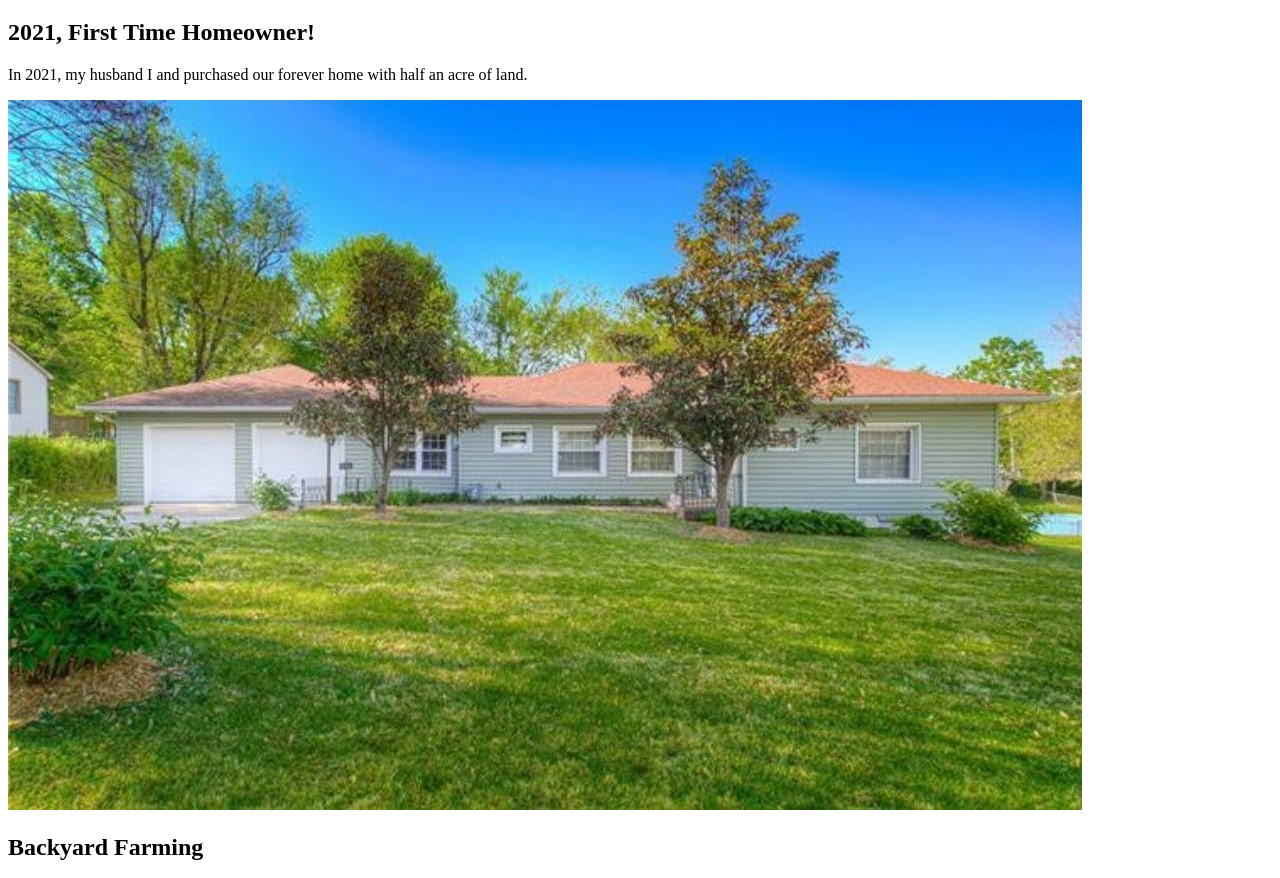
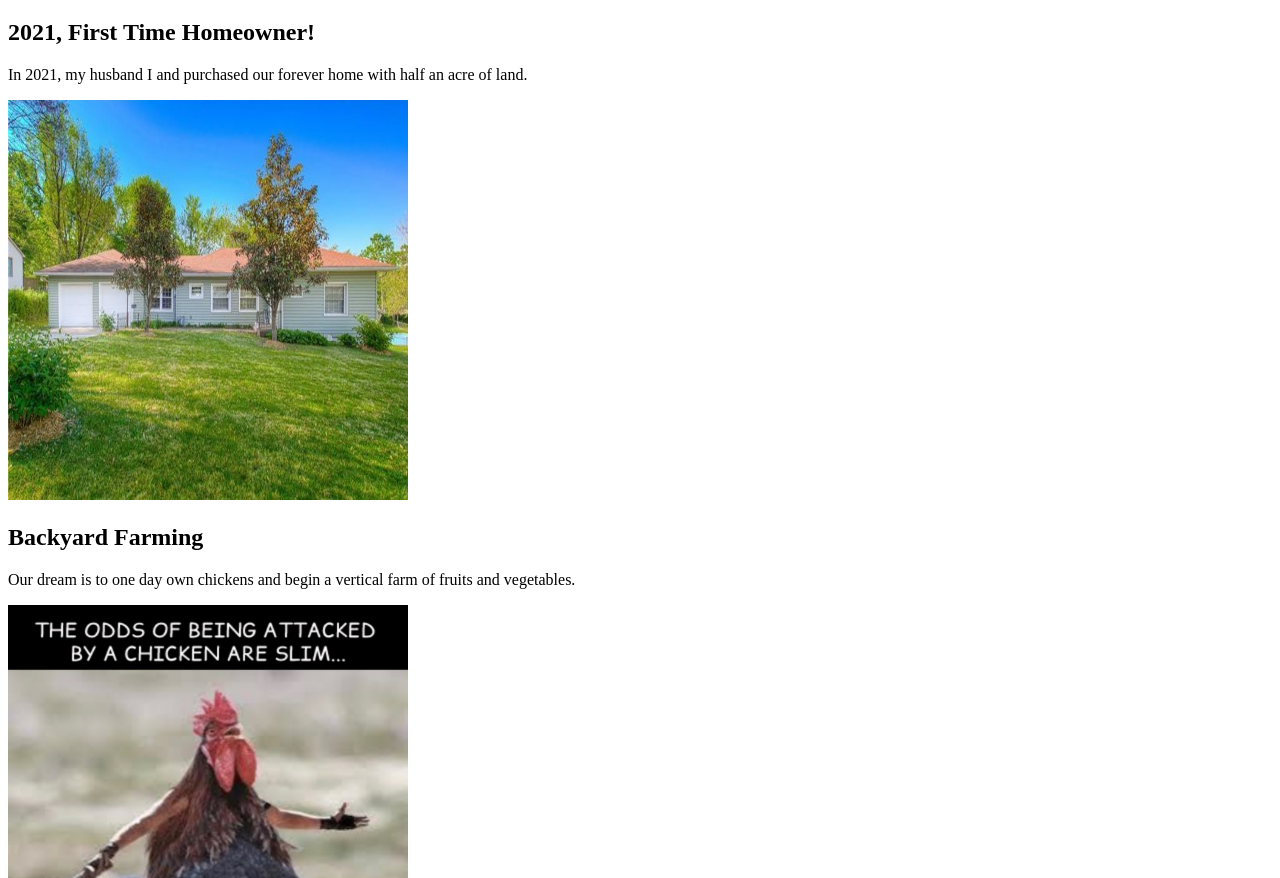
Before and after one commit to stadrus/js-assignment-4-html-me-something-stadrus, a website: page index.html in a window 1280 px wide. Shown: the part 61-939 px from the top of the page. Drawn offline with Linux system fonts and the light colour scheme.

Commit message:
style change

```diff
--- a/index.html
+++ b/index.html
@@ -15,17 +15,18 @@
       <article>
          <h2> 2021, First Time Homeowner!</h2>
          <p>In 2021, my husband I and purchased our forever home with half an acre of land.</p>
-         <img src="Images/Screenshot_20210611-134301_Chrome.jpg" alt="Home">
+         <img src="Images/Screenshot_20210611-134301_Chrome.jpg" width="400
+         " height="400" alt="Home">
 
          <h2>Backyard Farming</h2>
          <p> Our dream is to one day own chickens and begin a vertical farm of fruits and vegetables.</p>
-         <img src="Images/chicken.jpg" alt="chicken">
+         <img src="Images/chicken.jpg" width="400" height="400" alt="chicken">
          <h2>Helping the community</h2>
          <p>We plan to use the yeld from our farm to provide fresh produce to communities surrounding our church.</p>
 
          <h2>Artwork</h2>
          <p>During downtime, I like to build and careat things. My latest project was this sculpture made of paper mache </p>
-         <img src="Images/art.jpg" alt="Mother">
+         <img src="Images/art.jpg" width="400" height="400" alt="Mother">
 
       </article>
     </main>
--- a/styles.css
+++ b/styles.css
@@ -1,10 +1,12 @@
 /* Write your CSS here! */
-header{
+
+id class.header{
     padding: 1.87em 0;
     background-color: blueviolet;
     font-size: medium;
 
 }
+<element>
 
 body {
     width: 100%;
@@ -26,8 +28,3 @@ footer{
     text-align: center;
     padding: 3em;
 }
-
-img {
-    width: 100%;
-    max-width: 100%;
-}
```
